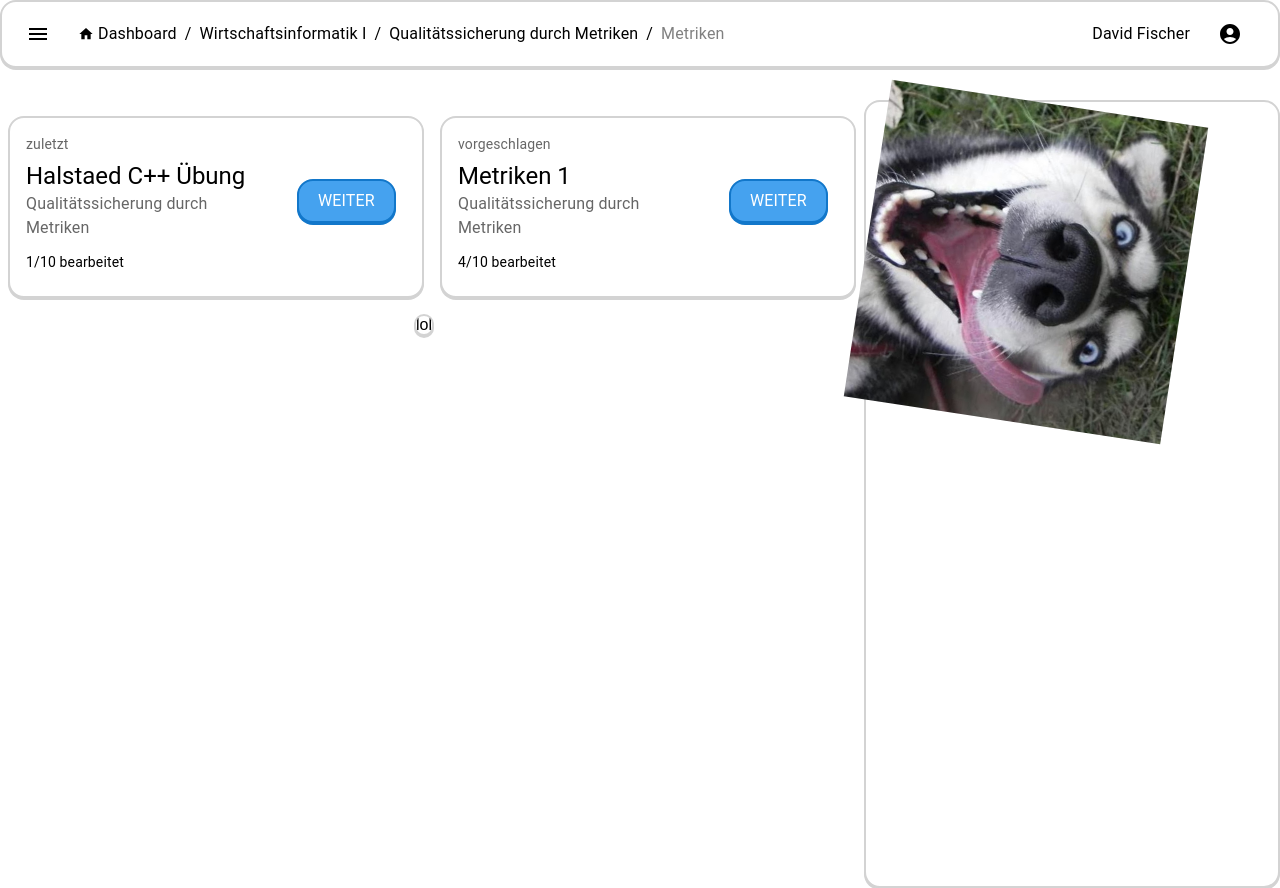
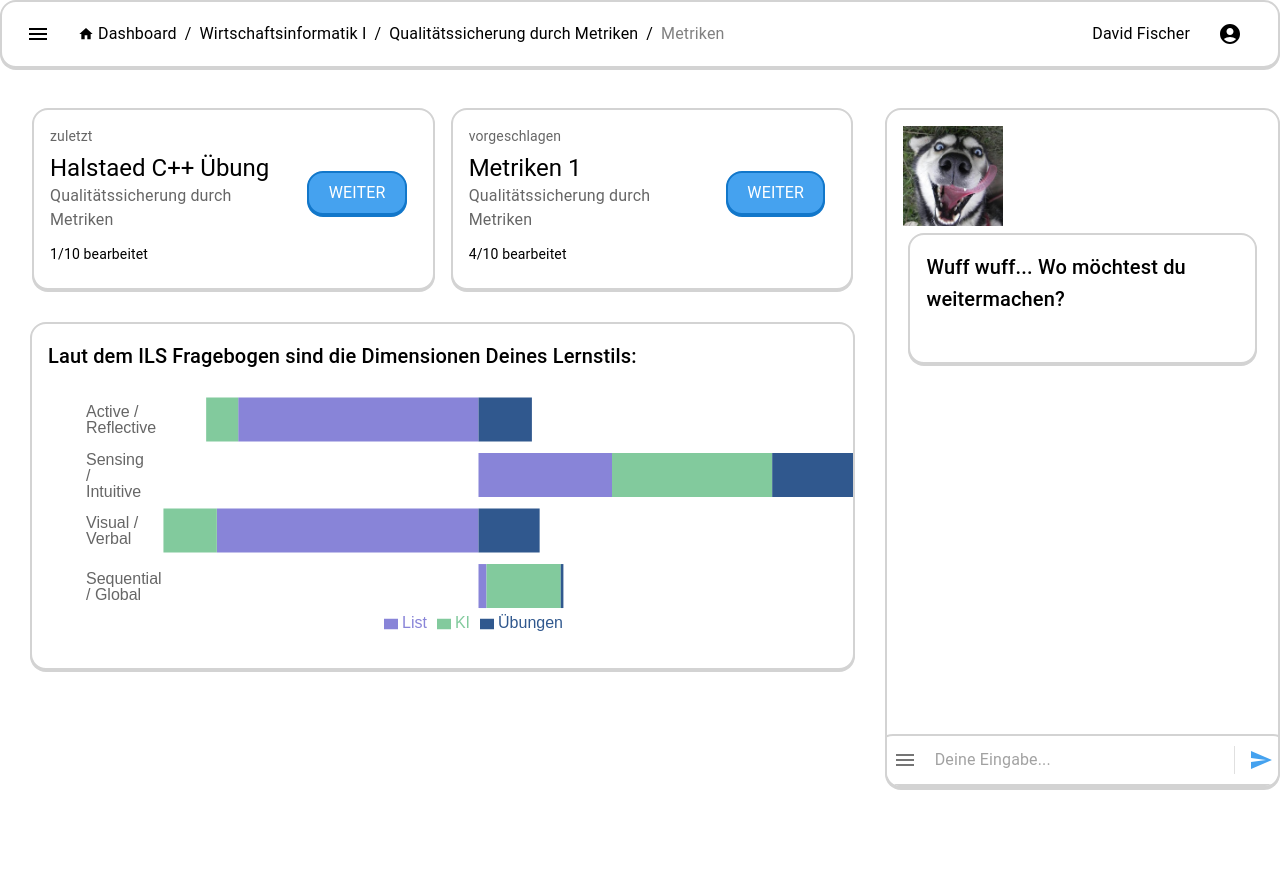
Before and after one commit to HASKI-Kempten/HASKI-System, a React (Create React App) app in the folder frontend/: page / in a window 1280 px wide. After the commit the page ends 800 px from the top, so only its background shows below. Built offline with nearby package versions, Linux system fonts and the light colour scheme.

Commit message:
added react charts added mock chatbot

```diff
--- a/frontend/package.json
+++ b/frontend/package.json
@@ -17,6 +17,7 @@
     "react-horizontal-scrolling-menu": "^3.1.0",
     "react-router-dom": "^6.3.0",
     "react-scripts": "5.0.1",
+    "recharts": "^2.1.12",
     "swiper": "^8.2.4",
     "web-vitals": "^2.1.4"
   },
--- /dev/null
+++ b/frontend/src/components/Charts/CustomBarChart.js
@@ -0,0 +1,99 @@
+import { useMemo } from "react";
+import {
+      BarChart,
+      Bar,
+      XAxis,
+      YAxis,
+      CartesianGrid,
+      Tooltip,
+      Legend,
+      ReferenceLine,
+      Text,
+      ResponsiveContainer
+} from "recharts";
+
+const data = [
+      {
+            name: "Active / Reflective",
+            uv: -1200,
+            pv: -9000,
+            amt: 2000
+      },
+      {
+            name: "Sensing / Intuitive",
+            uv: 6000,
+            pv: 5000,
+            amt: 4000
+      },
+      {
+            name: "Visual / Verbal",
+            uv: -2000,
+            pv: -9800,
+            amt: 2290
+      },
+      {
+            name: "Sequential / Global",
+            uv: 2780,
+            pv: 300,
+            amt: 100
+      }
+];
+const YAxisLeftTick = ({ y, payload: { value } }) => {
+      return (
+            <Text x={0} y={y} textAnchor="start" verticalAnchor="middle" scaleToFit>
+                  {value}
+            </Text>
+      );
+};
+let ctx;
+export const measureText14HelveticaNeue = text => {
+      if (!ctx) {
+            ctx = document.createElement("canvas").getContext("2d");
+            ctx.font = "14px 'Helvetica Neue";
+      }
+
+      return ctx.measureText(text).width;
+};
+const BAR_AXIS_SPACE = 10;
+
+export default function CustomBarChart() {
+      const maxTextWidth = useMemo(
+            () =>
+                  data.reduce((acc, cur) => {
+                        const value = cur["name"];
+                        const width = measureText14HelveticaNeue(value.toLocaleString());
+                        if (width > acc) {
+                              return width;
+                        }
+                        return acc;
+                  }, 0),
+            []
+      );
+      return (
+            <ResponsiveContainer height={60 * data.length} debounce={50} style={{ margin: '20px' }}>
+
+                  <BarChart
+                        layout="vertical"
+                        data={data}
+                        stackOffset="sign"
+                        margin={{ left: 10, right: 10 }}
+                  >
+                        {/* <CartesianGrid strokeDasharray="3 3" /> */}
+                        <XAxis hide type="number" />
+                        <YAxis
+                              orientation="left"
+                              dataKey="name"
+                              type="category"
+                              axisLine={false}
+                              tickLine={false}
+                              mirror
+                        />
+                        <Tooltip />
+                        <Legend />
+                        <ReferenceLine y={0} stroke="#000" />
+                        <Bar name="List" dataKey="pv" fill="#8884d8" stackId="stack" />
+                        <Bar name="KI" dataKey="uv" fill="#82ca9d" stackId="stack" />
+                        <Bar name="Übungen" dataKey="amt" fill="#30588e" stackId="stack" />
+                  </BarChart>
+            </ResponsiveContainer>);
+};
--- /dev/null
+++ b/frontend/src/components/Dialogs/CustomInput.js
@@ -0,0 +1,32 @@
+import * as React from 'react';
+import Paper from '@mui/material/Paper';
+import InputBase from '@mui/material/InputBase';
+import Divider from '@mui/material/Divider';
+import IconButton from '@mui/material/IconButton';
+import MenuIcon from '@mui/icons-material/Menu';
+import SearchIcon from '@mui/icons-material/Search';
+import DirectionsIcon from '@mui/icons-material/Directions';
+// import send icon
+import SendIcon from '@mui/icons-material/Send';
+
+export default function CustomizedInput() {
+    return (
+        <Paper
+            component="form"
+            sx={{ p: '2px 4px', display: 'flex', alignItems: 'center', width: 400 }}
+        >
+            <IconButton sx={{ p: '10px' }} aria-label="menu">
+                <MenuIcon />
+            </IconButton>
+            <InputBase
+                sx={{ ml: 1, flex: 1 }}
+                placeholder="Deine Eingabe..."
+                inputProps={{ 'aria-label': 'search google maps' }}
+            />
+            <Divider sx={{ height: 28, m: 0.5 }} orientation="vertical" />
+            <IconButton color="primary" sx={{ p: '10px' }} aria-label="directions">
+                <SendIcon />
+            </IconButton>
+        </Paper>
+    );
+}
--- a/frontend/src/components/Home.js
+++ b/frontend/src/components/Home.js
@@ -1,13 +1,15 @@
 import logo from '../haski.jpeg';
 import '../App.css';
-import { Link } from "react-router-dom";
 // import Swiper styles
 import 'swiper/css';
 import MenuAppBar from './MenuBar';
 import ChangeUserDialog from './Dialogs/ChangeUserDialog';
 import React from 'react';
-import { Card, Grid, Paper, Stack } from '@mui/material';
+import { Card, Grid, Paper, Stack, Typography } from '@mui/material';
 import DashElement from './DashElement';
+import CustomBarChart from './Charts/CustomBarChart';
+import { Box } from '@mui/system';
+import CustomizedInput from './Dialogs/CustomInput';
 
 const Home = () => {
   const [open, setOpen] = React.useState(false);
@@ -25,15 +27,15 @@ const Home = () => {
 
   return (
     <>
+      <Stack spacing={1} container height={'98%'}>
         <MenuAppBar handler={handleChangeUserDialogClick} user={user} />
         <ChangeUserDialog handler={handleChangeUserDialogClick} open={open} hanlderUser={handleChangeUser} />
-      <Grid container spacing={2} marginTop="1rem" sx={{ height: '100%' }}>
+        <Grid container spacing={4} sx={{ height: '100%', width: '100%' }}>
           <Grid item xs={10} md={8}>
             <Stack container direction="column"
               justifyContent="flex-start"
-            alignItems="center"
-            spacing={2}>
-            <Grid container spacing={2}>
+              alignItems="center">
+              <Grid spacing={2} container>
                 <Grid item xs={6}>
                   <DashElement link="/learningPath" heading="zuletzt" title="Halstaed C++ Übung" subtitle="Qualitätssicherung durch Metriken" buttonText="weiter" text="1/10 bearbeitet" />
                 </Grid>
@@ -41,15 +43,37 @@ const Home = () => {
                   <DashElement link="/learningPath" heading="vorgeschlagen" title="Metriken 1" subtitle="Qualitätssicherung durch Metriken" buttonText="weiter" text="4/10 bearbeitet" />
                 </Grid>
               </Grid>
-            <Card>
-              lol
+              <Card sx={{ height: '100%', width: '100%', marginTop: '2rem' }}>
+                <Box sx={{ height: '100%', width: '100%', padding: '1rem 6rem 1rem 1rem' }}>
+                  <Typography variant="h6" gutterBottom component="div">
+                    Laut dem ILS Fragebogen sind die Dimensionen Deines Lernstils:
+                  </Typography>
+                  <CustomBarChart />
+                </Box>
               </Card>
             </Stack>
           </Grid>
           <Grid item xs={2} md={4}>
-          <Paper sx={{ height: '100%' }}>
-            <img src={logo} className="App-logo" alt="logo" />
-          </Paper>
+            <Card sx={{ height: '100%' }}>
+              <img src={logo} width="100px" alt="logo" style={{ margin: '1rem', position: 'absolute' }} />
+              <Stack
+                direction="column"
+                justifyContent="space-between"
+                alignItems="center"
+                spacing={2}
+                sx={{ height: '100%' }}
+              >
+                <div></div>
+                <Card sx={{ margin: '1rem', padding: '1rem', width: '80%', height: '14%' }}>
+                  <Typography variant="h6" gutterBottom component="div">
+                    Wuff wuff... Wo möchtest du weitermachen?
+                  </Typography>
+                </Card>
+                <div></div>
+                <div></div>
+                <CustomizedInput />
+              </Stack>
+            </Card>
           </Grid>
         </Grid>
         {/* <div className="App">
@@ -78,6 +102,7 @@ const Home = () => {
           </ul>
         </header>
       </div> */}
+      </Stack>
     </>
   );
 };
```
Lines whose indentation alone changed are shown as unchanged.
